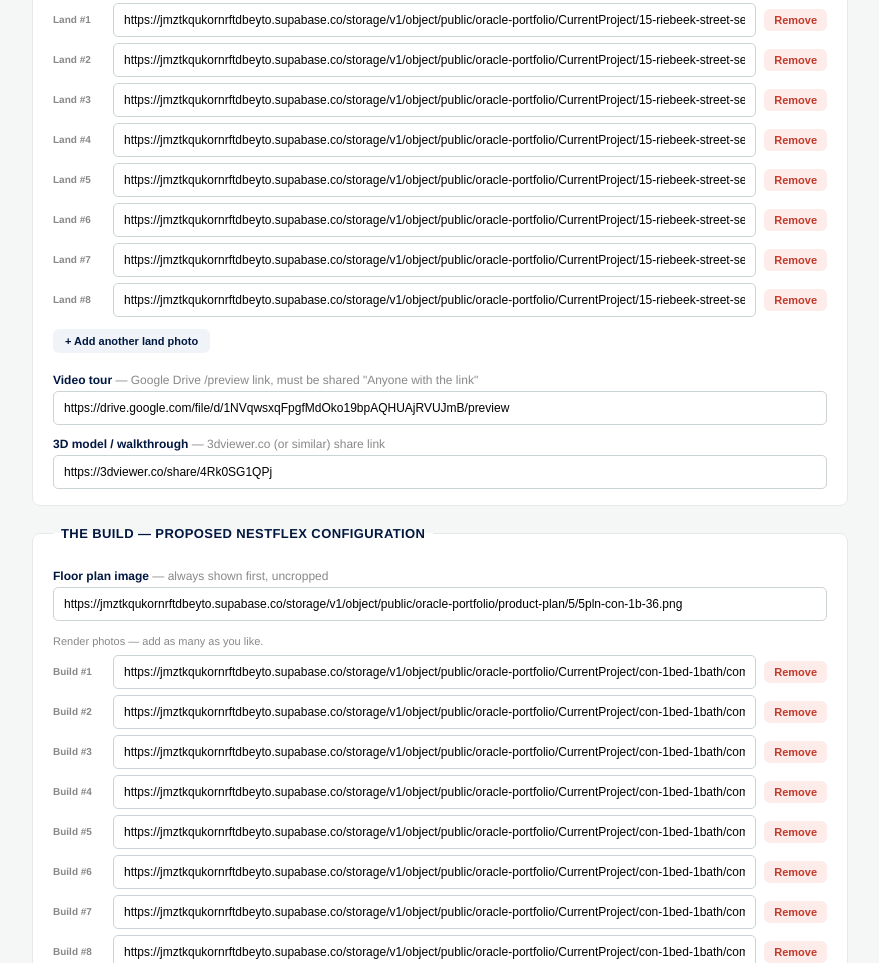
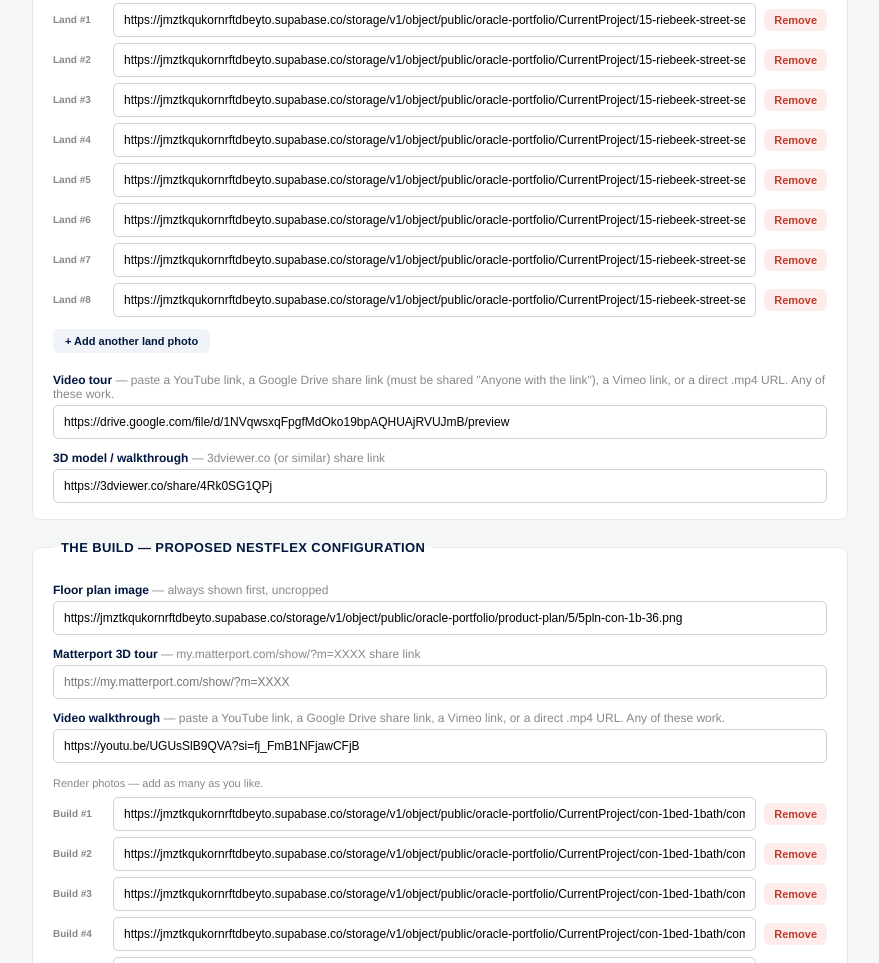
Before and after one commit to NestFlex/NestFlex, a plain HTML site: page asset-manager.html in a window 1280 px wide. Shown: the part 266-1229 px from the top of the page, without its empty margins (200-1079 px from the left). Drawn offline with Linux system fonts and the light colour scheme.

Commit message:
Update asset-manager.html

```diff
--- a/asset-manager.html
+++ b/asset-manager.html
@@ -37,8 +37,8 @@
   <div id="landPhotoRows"></div>
   <button type="button" class="small" onclick="addPhotoRow('landPhotoRows', 'Land')">+ Add another land photo</button>
 
-  <label style="margin-top:20px;">Video tour <span class="hint">— Google Drive /preview link, must be shared "Anyone with the link"</span></label>
-  <input type="text" id="land_videoTour" placeholder="https://drive.google.com/file/d/XXXX/preview">
+  <label style="margin-top:20px;">Video tour <span class="hint">— paste a YouTube link, a Google Drive share link (must be shared "Anyone with the link"), a Vimeo link, or a direct .mp4 URL. Any of these work.</span></label>
+  <input type="text" id="land_videoTour" placeholder="https://youtu.be/XXXX or https://drive.google.com/file/d/XXXX/view">
   <label>3D model / walkthrough <span class="hint">— 3dviewer.co (or similar) share link</span></label>
   <input type="text" id="land_model3D" placeholder="https://3dviewer.co/share/XXXX">
 </fieldset>
@@ -47,6 +47,10 @@
   <legend>The Build — Proposed NestFlex Configuration</legend>
   <label>Floor plan image <span class="hint">— always shown first, uncropped</span></label>
   <input type="text" id="build_floorPlan" placeholder="https://...">
+  <label>Matterport 3D tour <span class="hint">— my.matterport.com/show/?m=XXXX share link</span></label>
+  <input type="text" id="build_matterport" placeholder="https://my.matterport.com/show/?m=XXXX">
+  <label>Video walkthrough <span class="hint">— paste a YouTube link, a Google Drive share link, a Vimeo link, or a direct .mp4 URL. Any of these work.</span></label>
+  <input type="text" id="build_videoTour" placeholder="https://youtu.be/XXXX">
   <p style="font-size:11px; color:#888; margin:14px 0 8px;">Render photos — add as many as you like.</p>
   <div id="buildPhotoRows"></div>
   <button type="button" class="small" onclick="addPhotoRow('buildPhotoRows', 'Build')">+ Add another render</button>
@@ -127,6 +131,8 @@
     document.getElementById('land_videoTour').value = A.land.videoTour || '';
     document.getElementById('land_model3D').value = A.land.model3D || '';
     document.getElementById('build_floorPlan').value = A.build.floorPlan || '';
+    document.getElementById('build_matterport').value = A.build.matterport || '';
+    document.getElementById('build_videoTour').value = A.build.videoTour || '';
     document.getElementById('agent_headshot').value = A.agent.headshot || '';
     document.getElementById('agent_coverPhoto').value = A.agent.coverPhoto || '';
     var p = A.portals || {};
@@ -159,6 +165,8 @@
 "  },\n\n" +
 "  build: {\n" +
 "    floorPlan: \"" + val('build_floorPlan') + "\",\n" +
+"    matterport: \"" + val('build_matterport') + "\",\n" +
+"    videoTour: \"" + val('build_videoTour') + "\",\n" +
 "    photos: " + arrLiteral(buildPhotos) + "\n" +
 "  },\n\n" +
 "  agent: {\n" +
```
